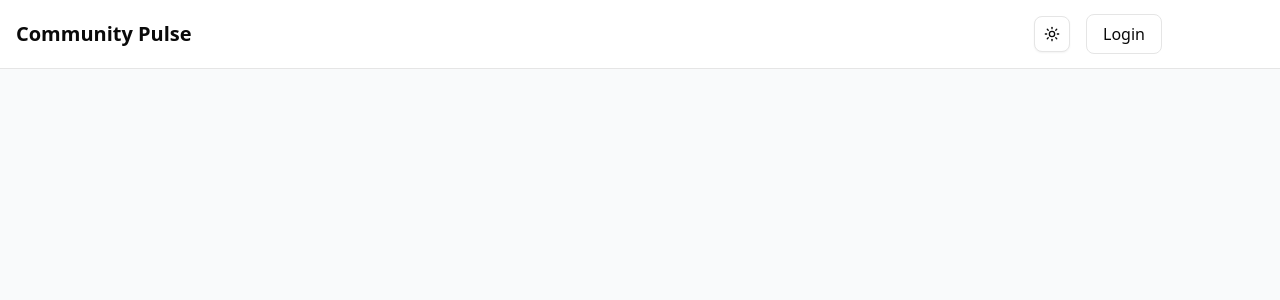
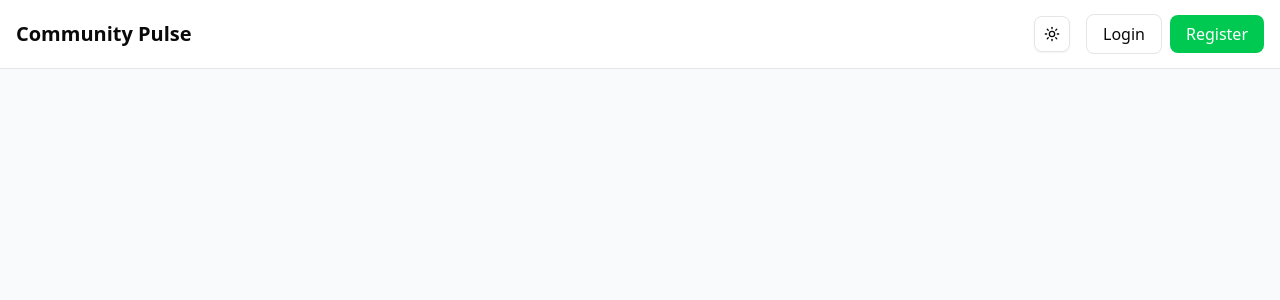
Before and after one commit to RoopakShukla/EventBridge, a Next.js app in the folder frontend/: page / in a window 1280 px wide. Shown: the top 300 px of the page. Built offline with nearby package versions, Linux system fonts and the light colour scheme; no server answers.

Commit message:
feat: implement Header component and update layout with authentication logic

```diff
--- a/frontend/app/layout.tsx
+++ b/frontend/app/layout.tsx
@@ -5,6 +5,7 @@ import { ThemeProvider } from "@/components/theme/theme-provider";
 import { ThemeToggle } from "@/components/theme/theme-toggle";
 import Link from "next/link";
 import { Toaster } from "@/components/ui/sonner";
+import Header from "@/components/Header";
 
 const geistSans = Geist({
   variable: "--font-geist-sans",
@@ -32,30 +33,7 @@ export default function RootLayout({
         className={`${geistSans.variable} ${geistMono.variable} antialiased`}
       >
         <ThemeProvider defaultTheme="system" storageKey="community-pulse-theme">
-          <header className="w-full p-4 border-b">
-            <div className="container flex justify-between items-center">
-              <Link href="/" className="text-xl font-semibold">
-                Community Pulse
-              </Link>
-              <div className="flex items-center gap-4">
-                <ThemeToggle />
-                <div className="space-x-2">
-                  <Link
-                    href="/login"
-                    className="px-4 py-2 border rounded-md hover:bg-gray-50 dark:hover:bg-gray-800 transition-all"
-                  >
-                    Login
-                  </Link>
-                  <Link
-                    href="/register"
-                    className="px-4 py-2 bg-brand-green text-white rounded-md hover:bg-opacity-90 transition-all"
-                  >
-                    Register
-                  </Link>
-                </div>
-              </div>
-            </div>
-          </header>
+          <Header />
           <Toaster />
           {children}
         </ThemeProvider>
--- a/frontend/app/login/page.tsx
+++ b/frontend/app/login/page.tsx
@@ -43,7 +43,7 @@ const Login = () => {
 
       router.push("/");
     } catch (error: any) {
-      toast.error("Login failed");
+      toast.error("Registration failed", { description: error.message });
     }
   };
 
@@ -119,7 +119,7 @@ const Login = () => {
               Don't have an account?{" "}
               <Link
                 href="/register"
-                className="text-brand-blue font-medium hover:underline"
+                className="text-blue-400 font-medium hover:underline"
               >
                 Register here
               </Link>
--- a/frontend/app/register/page.tsx
+++ b/frontend/app/register/page.tsx
@@ -51,7 +51,7 @@ const Register = () => {
 
       router.push("/");
     } catch (error: any) {
-      toast.error("Registration failed");
+      toast.error("Registration failed", { description: error.message });
     }
   };
 
@@ -193,7 +193,7 @@ const Register = () => {
               Already have an account?{" "}
               <Link
                 href="/login"
-                className="text-brand-blue font-medium hover:underline"
+                className="text-blue-400 font-medium hover:underline"
               >
                 Login
               </Link>
--- /dev/null
+++ b/frontend/components/Header/index.tsx
@@ -0,0 +1,71 @@
+"use client";
+
+import Link from "next/link";
+import React, { useEffect, useState } from "react";
+import { ThemeToggle } from "../theme/theme-toggle";
+import { authService } from "@/lib/axios";
+import { User } from "lucide-react";
+import { Button } from "../ui/button";
+import { usePathname } from "next/navigation";
+
+const header = () => {
+  const pathname = usePathname();
+  const [isAuthenticated, setIsAuthenticated] = useState(false);
+
+  useEffect(() => {
+    setIsAuthenticated(authService.isAuthenticated());
+  }, [authService.isAuthenticated()]);
+
+  const handleLogout = () => {
+    authService.logout();
+    setIsAuthenticated(false);
+  };
+
+  return (
+    <header className="w-full p-4 border-b">
+      <div className="flex justify-between items-center">
+        <Link href="/" className="text-xl font-semibold">
+          Community Pulse
+        </Link>
+        <div className="flex items-center gap-4">
+          <ThemeToggle />
+          <div className="space-x-2">
+            {isAuthenticated ? (
+              <Button onClick={handleLogout} variant="outline">
+                <User className="w-6 h-6 text-gray-800 dark:text-gray-200" />
+              </Button>
+            ) : (
+              <>
+                {pathname === "/login" || pathname === "/register" ? (
+                  <Link
+                    href="/"
+                    className="px-4 py-2 bg-green-500 text-white rounded-md hover:bg-opacity-90 transition-all"
+                  >
+                    Home
+                  </Link>
+                ) : (
+                  <>
+                    <Link
+                      href="/login"
+                      className="px-4 py-2 border rounded-md hover:bg-gray-50 dark:hover:bg-gray-800 transition-all"
+                    >
+                      Login
+                    </Link>
+                    <Link
+                      href="/register"
+                      className="px-4 py-2 bg-green-500 text-white rounded-md hover:bg-opacity-90 transition-all"
+                    >
+                      Register
+                    </Link>
+                  </>
+                )}
+              </>
+            )}
+          </div>
+        </div>
+      </div>
+    </header>
+  );
+};
+
+export default header;
--- a/frontend/lib/axios.ts
+++ b/frontend/lib/axios.ts
@@ -2,6 +2,8 @@ import axios from "axios";
 import { SignUpData, LoginData, User, AuthResponse } from "@/lib/types";
 
 const API_URL = process.env.NEXT_PUBLIC_API_URL;
+
+const isBrowser = typeof window !== "undefined";
 
 export const authService = {
   async signup(data: SignUpData): Promise<User> {
@@ -44,15 +46,19 @@ export const authService = {
   },
 
   logout(): void {
-    localStorage.removeItem("token");
-    localStorage.removeItem("user");
+    if (isBrowser) {
+      localStorage.removeItem("token");
+      localStorage.removeItem("user");
+    }
   },
 
   isAuthenticated(): boolean {
+    if (!isBrowser) return false;
     return !!localStorage.getItem("token");
   },
 
   getStoredUser(): User | null {
+    if (!isBrowser) return null;
     const userStr = localStorage.getItem("user");
     return userStr ? JSON.parse(userStr) : null;
   },
```
